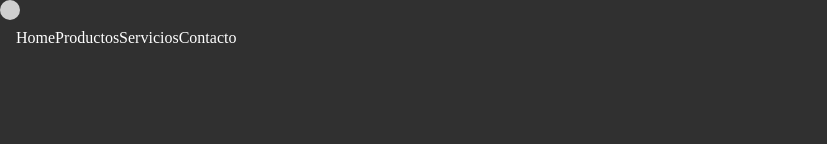
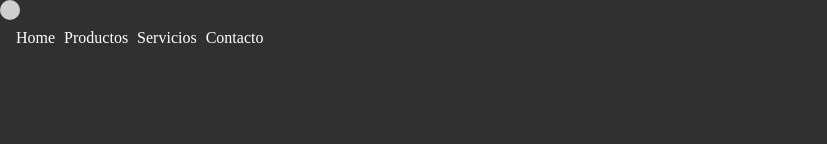
Before and after one commit to jmesparre/coyuyo, a Next.js app: page / in a window 1280 px wide. Shown: the top 144 px of the page, without its empty margins (0-827 px from the left). Built offline with nearby package versions, Linux system fonts and the light colour scheme.

Commit message:
css gap nav

```diff
--- a/app/globals.css
+++ b/app/globals.css
@@ -151,8 +151,7 @@ a {
   padding: 1em;
   display: flex;
   z-index: 2;
-  text-indent: 10;
-  font-size: 1vm;
+  gap: 9px;
 }
 
 .nav a {
```
